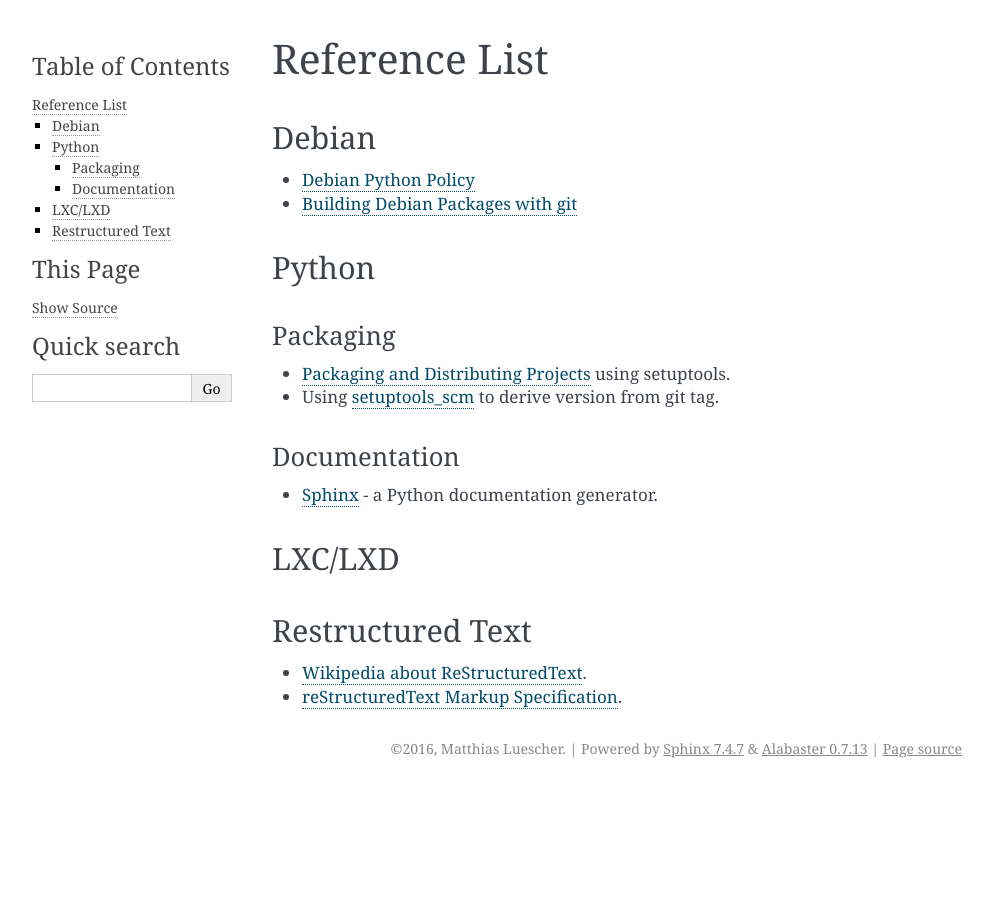
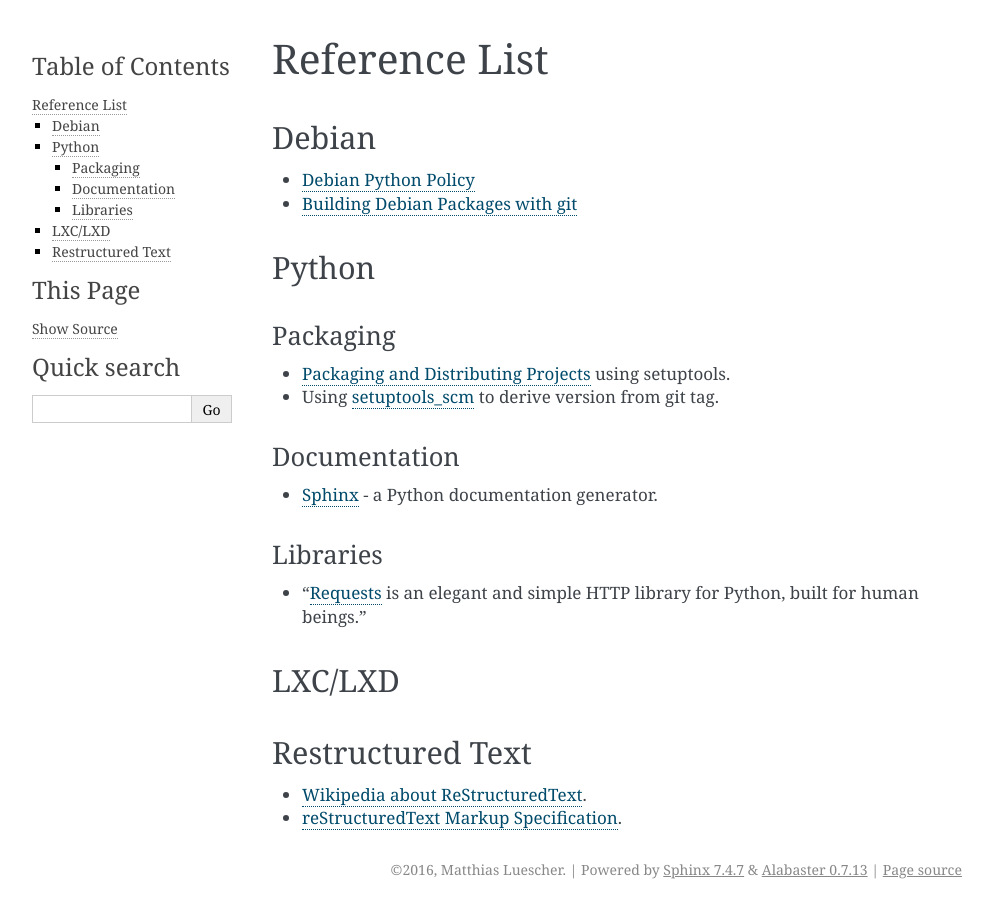
Before and after one commit to lueschem/edi, a Sphinx documentation site: the page built from docs/reference_list.rst, in a window 1280 px wide. Shown: the whole page, without its empty margins (148-1141 px from the left). Built offline with Sphinx 7.4.7, drawn with Linux system fonts in a browser that asks for light colours; the version number could not be read and is left out.

Commit message:
Added requests library to reference list.

```diff
--- a/docs/reference_list.rst
+++ b/docs/reference_list.rst
@@ -29,6 +29,14 @@
 
 .. _Sphinx: http://www.sphinx-doc.org/en/stable/
 
+Libraries
+---------
+
+- "`Requests`_ is an elegant and simple HTTP library for Python, built for human beings."
+
+.. _Requests: http://docs.python-requests.org/en/latest/index.html
+
+
 LXC/LXD
 +++++++
 
```
